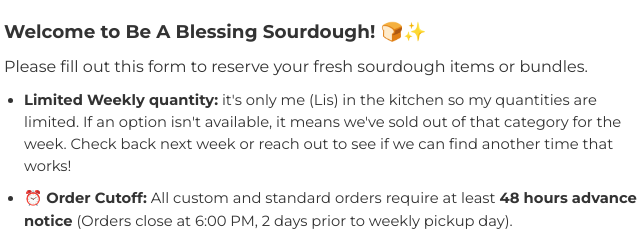
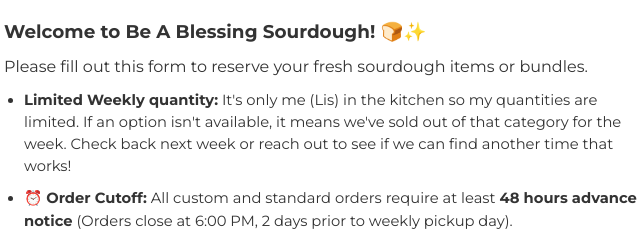
Before and after one commit to lisbabs/BABS-Orders, a plain HTML site: page index.html in a window 1280 px wide. Shown: the part 219-458 px from the top of the page, 311-951 px from the left. Drawn offline with Linux system fonts and the light colour scheme; no server answers.

Commit message:
Update index.html

```diff
--- a/index.html
+++ b/index.html
@@ -120,7 +120,7 @@
       <h2>Welcome to Be A Blessing Sourdough! 🍞✨</h2>
       <p>Please fill out this form to reserve your fresh sourdough items or bundles.</p>
       <ul>
-        <li><strong>Limited Weekly quantity:</strong> it's only me (Lis) in the kitchen so my quantities are limited. If an option isn't available, it means we've sold out of that category for the week. Check back next week or reach out to see if we can find another time that works!</li>
+        <li><strong>Limited Weekly quantity:</strong> It's only me (Lis) in the kitchen so my quantities are limited. If an option isn't available, it means we've sold out of that category for the week. Check back next week or reach out to see if we can find another time that works!</li>
         <li id="introCutoff">⏰ <strong>Order Cutoff:</strong> All custom and Wednesday orders require at least <strong>48 hours advance notice</strong> (Orders close at 6:00 PM 2 days prior to weekly pickup day).</li>
         <li>🌾 <strong>Freshness Guarantee:</strong> All breads, cookies, and specialty items are long-fermented overnight and baked fresh the morning of your pickup!</li>
         <li>💳 <strong>Pre-Payment Required:</strong> After submitting, you will receive a direct message (WhatsApp or email) with Venmo payment details or cash arrangement instructions. Orders are officially locked in once payment is received. <a href="https://beablessingsourdough.com/menu#:~:text=ORDER%20NOW-,FAQS,-How%20Do%20I" target="_blank" rel="noopener">View return policy here.</a></li>
```
